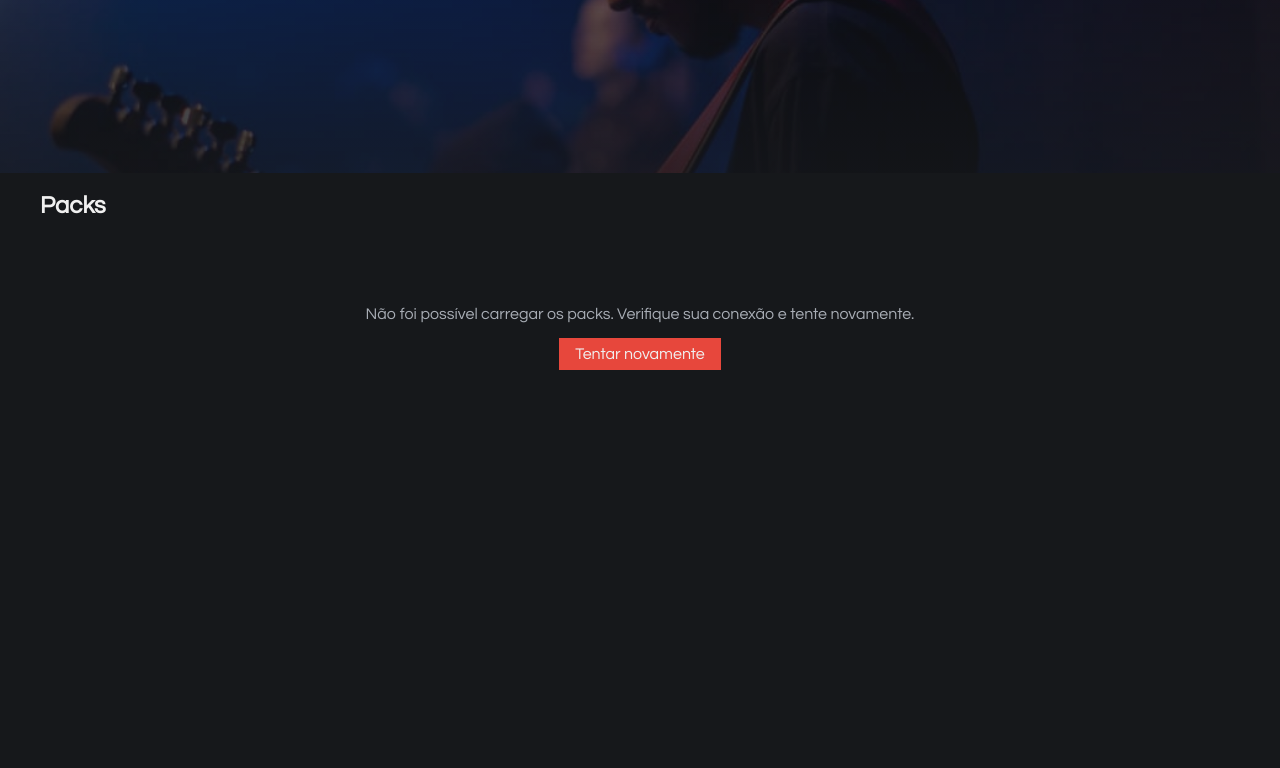
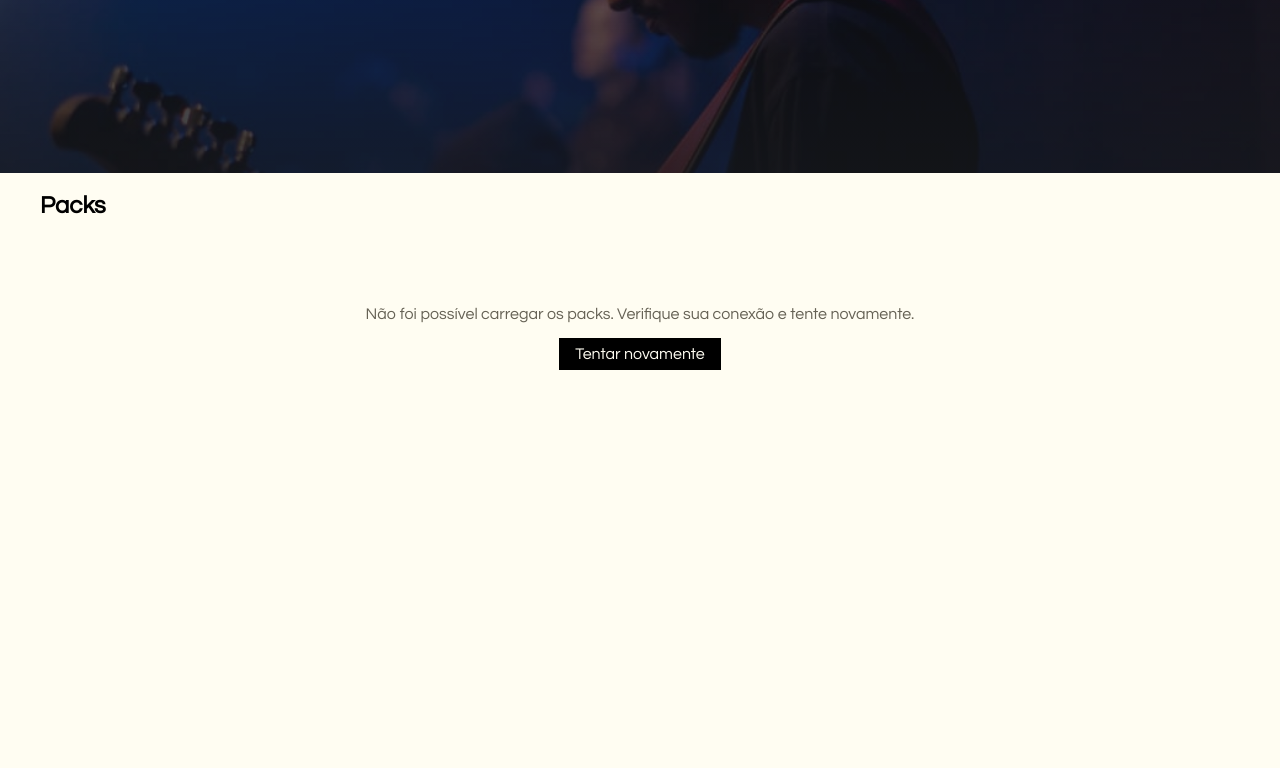
Before and after one commit to RyanCorsino376/Corsino_Tones, a website with bundled scripts: page frontend/index.html in a window 1280 px wide. Shown: the part 519-1287 px from the top of the page. Built offline with nearby package versions, Linux system fonts and the light colour scheme; no server answers.

Commit message:
Alteração de paleta de cores

```diff
--- a/frontend/index.html
+++ b/frontend/index.html
@@ -9,7 +9,7 @@
 </head>
 <body>
     <header class="cabecalho">
-        <a href="index.html"><img src="../imagens/LogoSite.svg" alt="CorsinoTones" class="icone"></a>
+        <a href="index.html"><img src="../imagens/Logo%20Site.svg" alt="CorsinoTones" class="icone"></a>
     </header>
     <nav class="navegacao">
         <div class="nav-links">
--- a/frontend/servicos/carrinho.js
+++ b/frontend/servicos/carrinho.js
@@ -6,7 +6,6 @@ export const CHAVE_CARRINHO = 'corsino:carrinho';
 
 // Same shape as a pack id: lowercase words joined by single dashes.
 const ID_PACK = /^[a-z0-9]+(-[a-z0-9]+)*$/;
-
 /** Pack ids in the cart. A corrupt value is removed and counts as an empty cart. */
 export function itensDoCarrinho() {
     const texto = localStorage.getItem(CHAVE_CARRINHO);
--- a/frontend/style.css
+++ b/frontend/style.css
@@ -1,17 +1,18 @@
 :root{
-  --color-dark-900: #16181b;
-  --color-dark-800: #212429;
-  --color-dark-600: #3a3e45;
-  --color-gray-400: #a8adb5;
-  --color-gray-100: #f0f0f0;
-  --color-red-500:  #e7473c;
+  /* Cream and black: cream page, slightly darker cream cards, black accent. */
+  --color-cream-100: #fffdf2;
+  --color-cream-200: #f4f1e3;
+  --color-cream-300: #dcd8c6;
+  --color-gray-600:  #666255;
+  --color-black:     #000000;
 
-  --bg-app:          var(--color-dark-900);
-  --bg-card:         var(--color-dark-800);
-  --border-subtle:   var(--color-dark-600);
-  --text-secondary:  var(--color-gray-400);
-  --text-primary:    var(--color-gray-100);
-  --brand-accent:    var(--color-red-500);
+  --bg-app:          var(--color-cream-100);
+  --bg-card:         var(--color-cream-200);
+  --border-subtle:   var(--color-cream-300);
+  --text-secondary:  var(--color-gray-600);
+  --text-primary:    var(--color-black);
+  --brand-accent:    var(--color-black);
+  --on-accent:       var(--color-cream-100);
 }
 
 body{
@@ -346,6 +347,11 @@ input:focus-visible{
     justify-content: center;
     align-items: center;
     background-color: #000;
+    /* The hero stays dark (photo + veil), so its text keeps light colours
+       even though the rest of the page is light. */
+    --text-primary:   #fffdf2;
+    --text-secondary: #dcd8c6;
+    --brand-accent:   #fffdf2;
 }
 
 .fotoAdm{
@@ -852,7 +858,7 @@ button:disabled{
     font-size: medium;
     background-color: var(--brand-accent);
     border: 0;
-    color: var(--text-primary);
+    color: var(--on-accent);
     cursor: pointer;
 }
 
@@ -958,7 +964,7 @@ fieldset{
     border: 0;
     min-height: 32px;
     width: min(200px, 100%);
-    color: var(--text-primary);
+    color: var(--on-accent);
     font-size: medium;
     font-family: inherit;
     cursor: pointer;
@@ -1036,6 +1042,18 @@ fieldset{
     .cartao-login.js-flip{
         transition: none;
     }
+}
+
+/*------------- Bordas dos cards (tema claro) -------------------------*/
+
+/* White cards on a sand background need a hairline to stand out. */
+.cartao,
+.itens-carrinho li,
+.itens-checkout li,
+.pack-presets li,
+.preset-capa,
+.login{
+    border: 1px solid var(--border-subtle);
 }
 
 /*------------- Responsivo --------------------------------------------*/
```
Also changed, not shown: frontend/biblioteca.html (+1 -1 lines), frontend/carrinho.html (+1 -1 lines), frontend/checkout.html (+1 -1 lines), frontend/login.html (+1 -1 lines), frontend/pack.html (+1 -1 lines), frontend/packs.html (+1 -1 lines), imagens/Logo Site.svg (added), imagens/LogoSite.svg (deleted).
